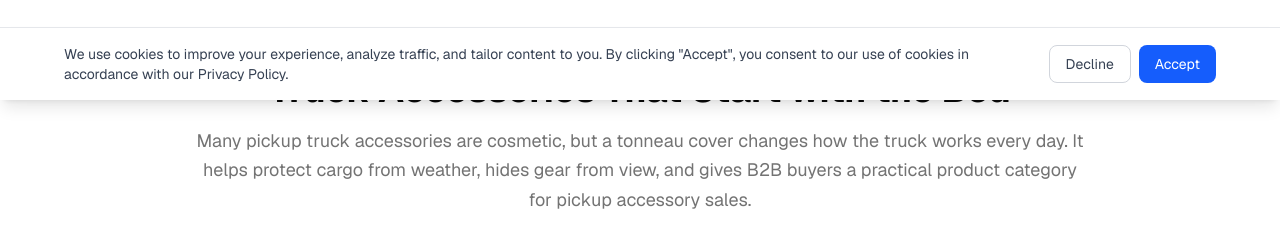
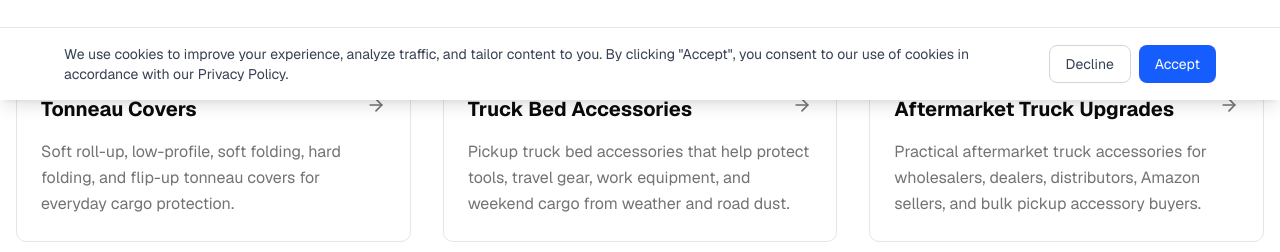
Before and after one commit to ALEX683584/v0-pickup-truck-accessories-v1, a Next.js app: page /truck-accessories in a window 1280 px wide. Shown: the part 700-952 px from the top of the page. Built offline with nearby package versions, Linux system fonts and the light colour scheme; no server answers.

Commit message:
style(truck-accessories): remove redundant banner text block from accessories list section

```diff
--- a/app/truck-accessories/page.tsx
+++ b/app/truck-accessories/page.tsx
@@ -180,15 +180,6 @@ export default function TruckAccessoriesPage() {
 
       <section className="py-20 bg-background">
         <div className="container mx-auto px-4">
-          <div className="max-w-4xl mx-auto text-center mb-14">
-            <h2 className="text-3xl md:text-4xl font-bold text-foreground mb-4">
-              Truck Accessories That Start with the Bed
-            </h2>
-            <p className="text-lg text-muted-foreground leading-relaxed">
-              Many pickup truck accessories are cosmetic, but a tonneau cover changes how the truck works every day. It helps protect cargo from weather, hides gear from view, and gives B2B buyers a practical product category for pickup accessory sales.
-            </p>
-          </div>
-
           <div className="grid gap-8 md:grid-cols-3">
             {accessoryGroups.map((group) => (
               <Link
```
